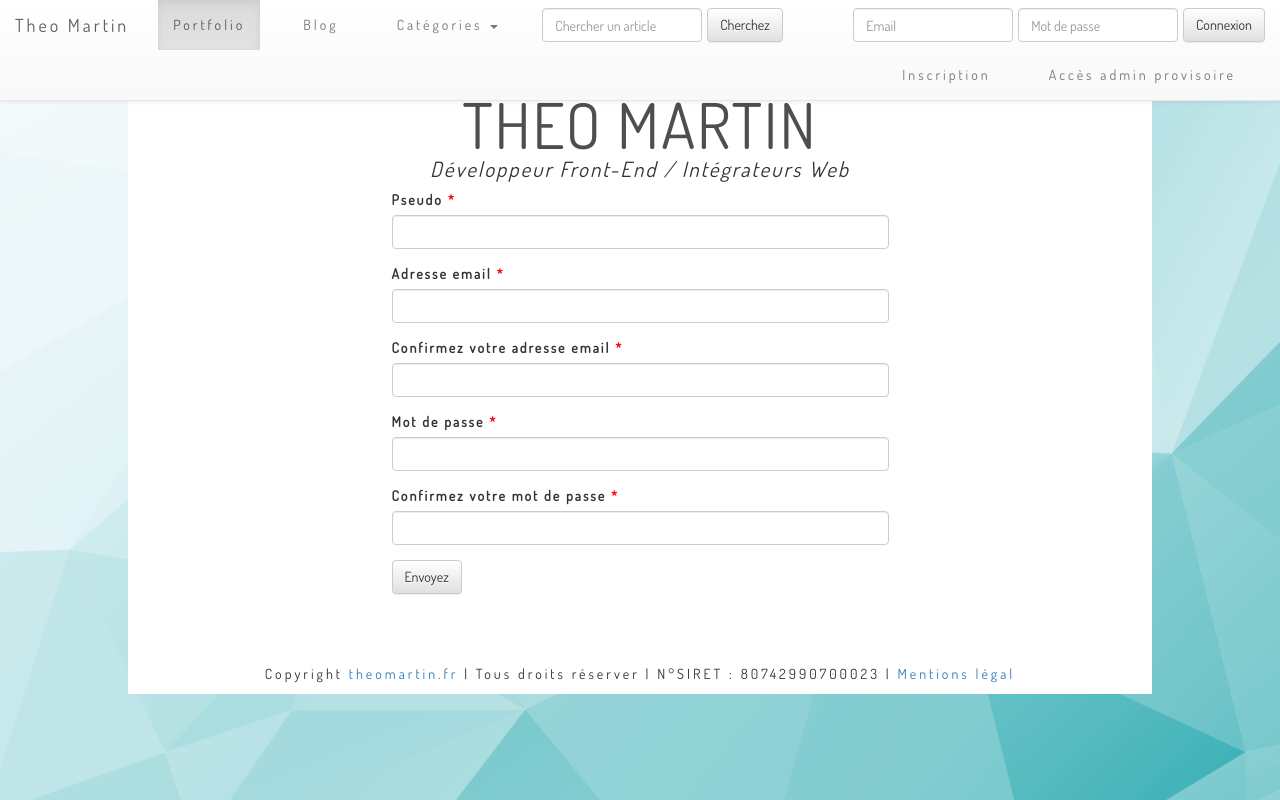
After one commit to ExoHyb/theomartin.fr, a PHP site: page /inscription.php in a window 1280 px wide. The commit adds this page. Run offline with PHP 8.4, Linux system fonts and the light colour scheme.

Commit message:
Création formulaire inscription

```diff
--- a/css/sass/style.scss
+++ b/css/sass/style.scss
@@ -246,3 +246,11 @@ label {
 		}
 	}
 }
+
+.form-inscription {
+	width: 50%;
+	margin: auto;
+	#asterix-red {
+		color: red;
+	}
+}
--- a/css/style.css
+++ b/css/style.css
@@ -232,4 +232,12 @@ label {
   border-left: 5px solid #18E146;
 }
 
+.form-inscription {
+  width: 50%;
+  margin: auto;
+}
+.form-inscription #asterix-red {
+  color: red;
+}
+
 /*# sourceMappingURL=style.css.map */
--- a/header.php
+++ b/header.php
@@ -63,7 +63,7 @@
       </form>
 
       <ul class="nav navbar-nav navbar-right">
-        <li><a href="#">Inscription</a></li>
+        <li><a href="inscription.php">Inscription</a></li>
         <li><a href="aeush0904.php">Accès admin provisoire</a></li>
       </ul>
     </div><!-- /.navbar-collapse -->
--- /dev/null
+++ b/inscription.php
@@ -0,0 +1,27 @@
+<?php include("header.php"); ?>
+
+<form class="form-inscription">
+	<div class="form-group">
+		<label for="">Pseudo                            <span id="asterix-red">*</span>	</label>
+		<input type="name"     class="form-control" id="" placeholder="">
+	</div>
+	<div class="form-group">
+		<label for="">Adresse email                     <span id="asterix-red">*</span>	</label>
+		<input type="email"    class="form-control" id="" placeholder="">
+	</div>
+	<div class="form-group">
+		<label for="">Confirmez votre adresse email     <span id="asterix-red">*</span>	</label>
+		<input type="email"    class="form-control" id="" placeholder="">
+	</div>
+	<div class="form-group">
+		<label for="exampleInputPassword1">Mot de passe <span id="asterix-red">*</span>	</label>
+		<input type="password" class="form-control" id="" placeholder="">
+	</div>
+	<div class="form-group">
+		<label for="">Confirmez votre mot de passe      <span id="asterix-red">*</span>	</label>
+		<input type="password" class="form-control" id="" placeholder="">
+	</div>
+	<button type="submit"      class="btn btn-default">Envoyez</button>
+</form>
+
+<?php include("footer.php"); ?>
```
Also changed, not shown: 1 other file.
